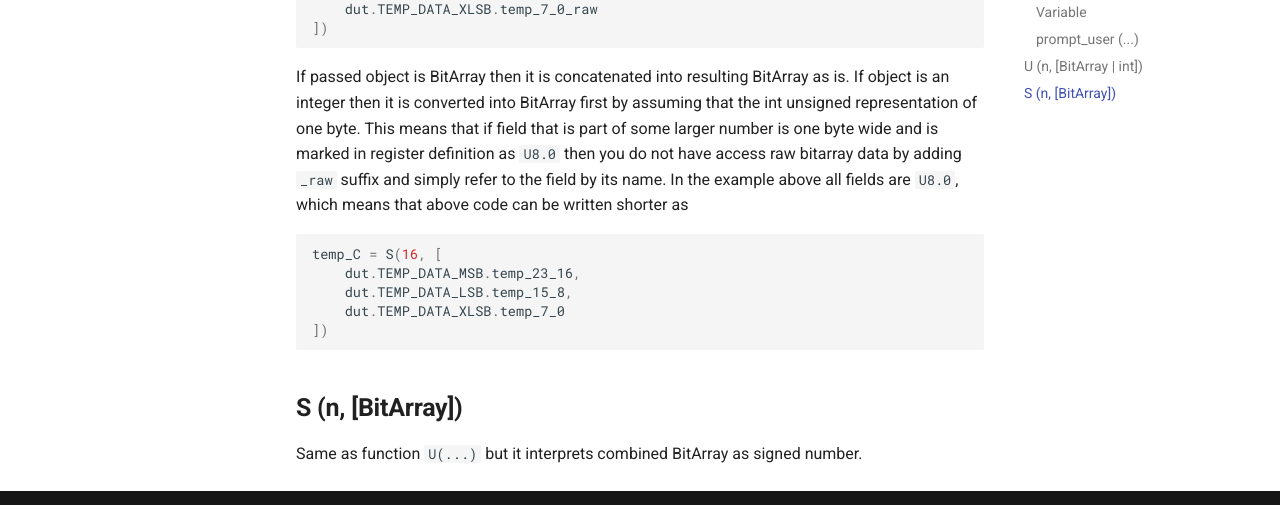
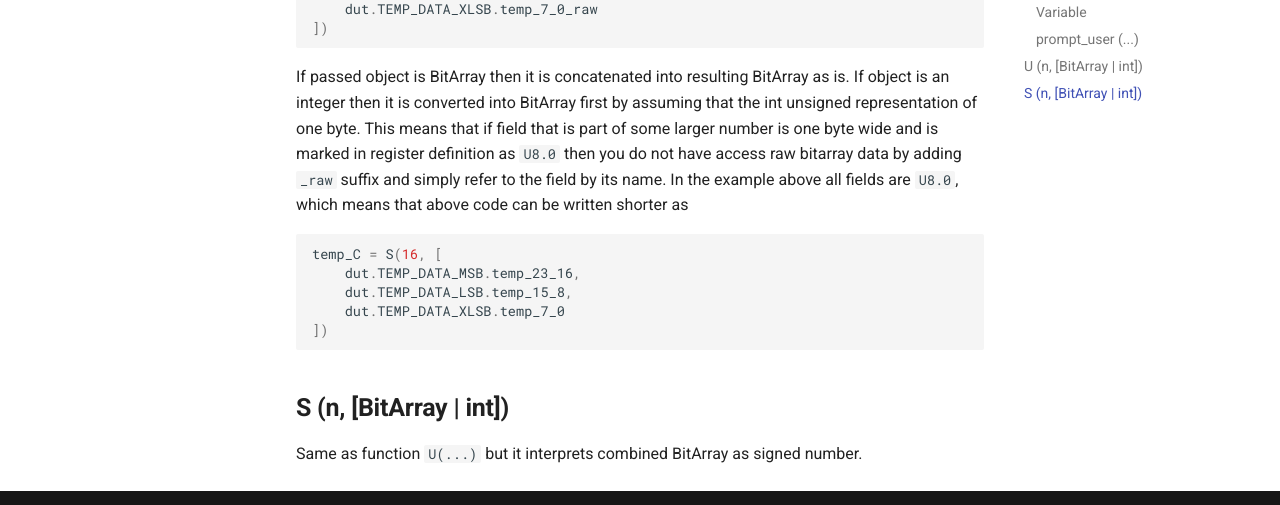
Before and after one commit to priimak/i2cc, an MkDocs documentation site: the page built from docs/prog_ref.md, in a window 1280 px wide and 900 px high, scrolled down 3425 px. Shown: the part 365-870 px from the top of the window. Built offline with MkDocs 1.6.1 and Material for MkDocs 9.7.7, drawn with Linux system fonts in a browser that asks for light colours.

Commit message:
Updated docs

````diff
--- a/docs/prog_ref.md
+++ b/docs/prog_ref.md
@@ -154,6 +154,6 @@ temp_C = S(16, [
 ])
 ```
 
-## **S (n, [BitArray])**
+## **S (n, [BitArray | int])**
 
 Same as function `U(...)` but it interprets combined BitArray as signed number.
````
